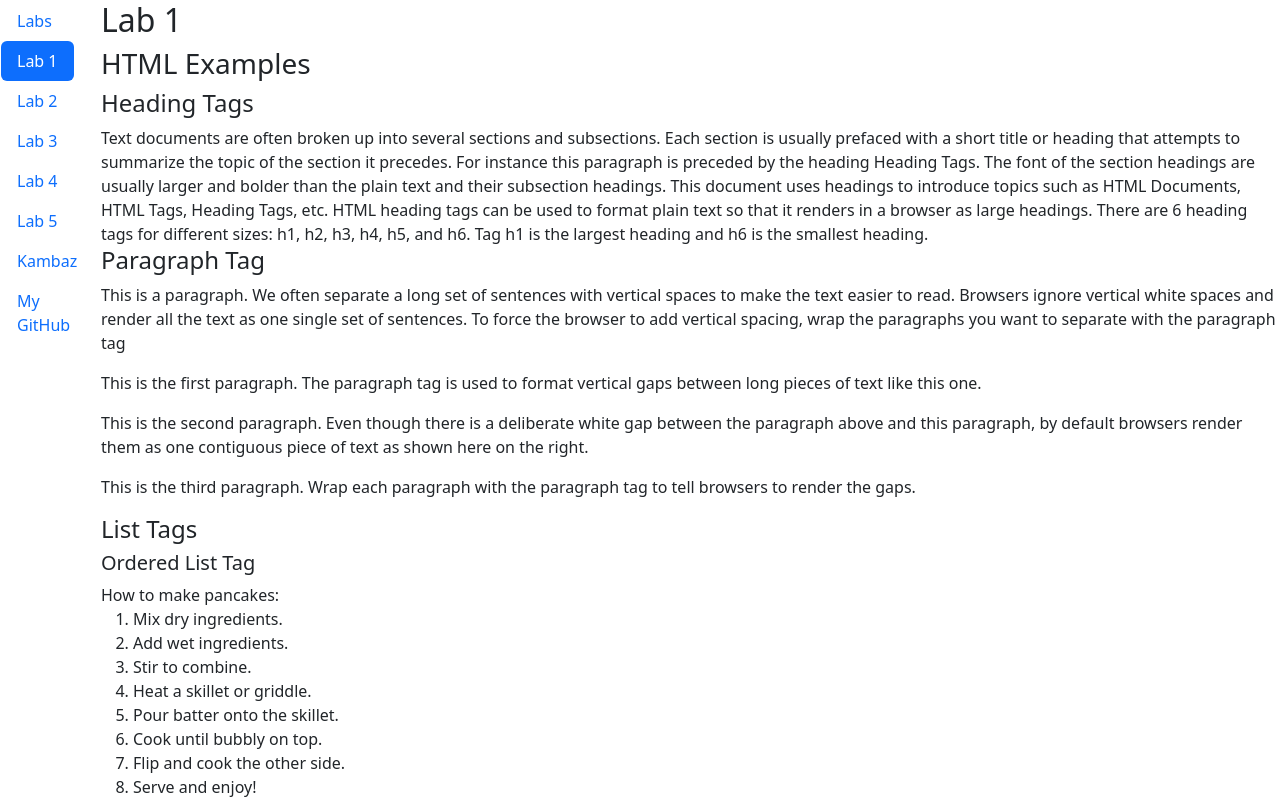
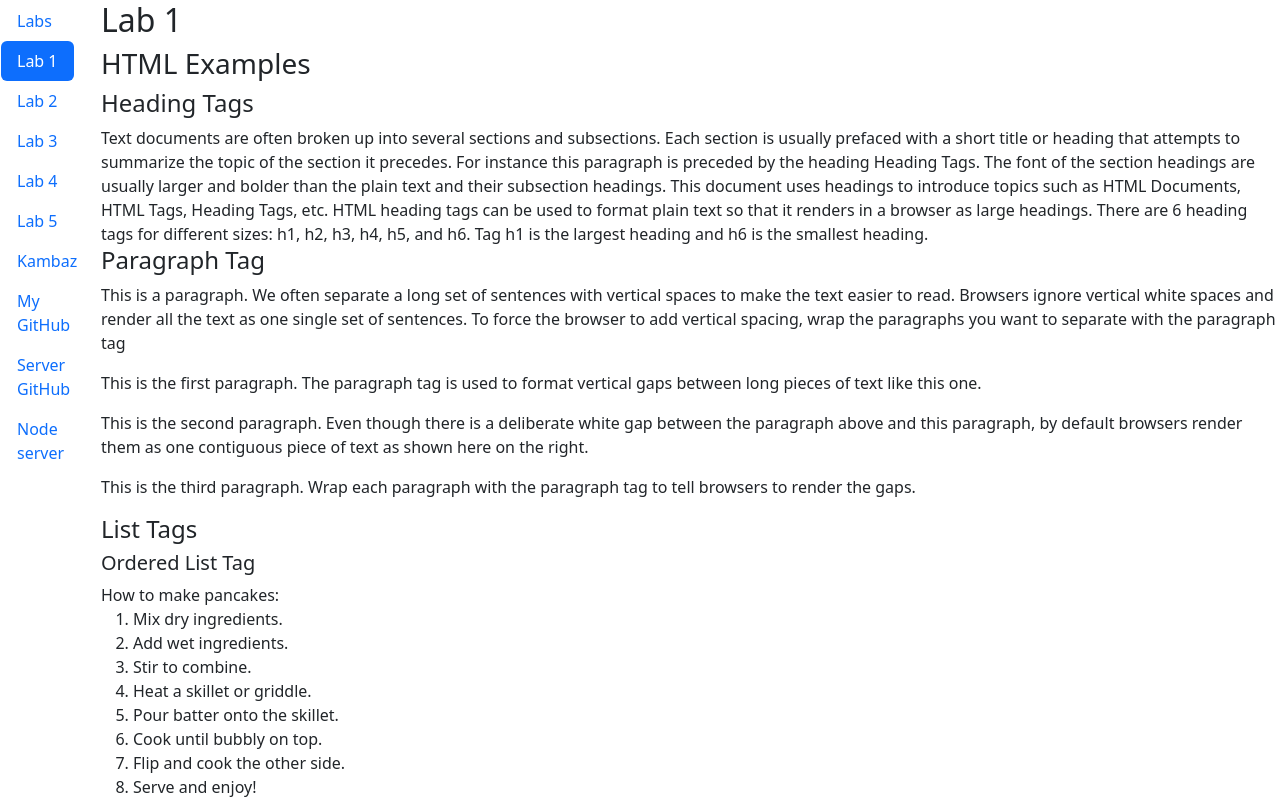
Before and after one commit to kallat-a/kambaz-next-js, a Next.js app: page /labs/lab1 in a window 1280 px wide. Shown: the top 800 px of the page. Built offline with nearby package versions, Linux system fonts and the light colour scheme; no server answers.

Commit message:
Add TOC links for deployed Node server and server GitHub repo

```diff
--- a/app/labs/TOC.tsx
+++ b/app/labs/TOC.tsx
@@ -2,6 +2,8 @@
 import { Nav, NavItem, NavLink } from "react-bootstrap";
 import Link from "next/link";
 import { usePathname } from "next/navigation";
+
+const HTTP_SERVER = process.env.NEXT_PUBLIC_HTTP_SERVER;
 
 export default function TOC() {
   const pathname = usePathname();
@@ -71,6 +73,26 @@ export default function TOC() {
           My GitHub
         </NavLink>
       </NavItem>
+      <NavItem>
+        <NavLink
+          href="https://github.com/kallat-a/kambaz-node-server-app"
+          target="_blank"
+          rel="noopener noreferrer"
+        >
+          Server GitHub
+        </NavLink>
+      </NavItem>
+      {HTTP_SERVER && (
+        <NavItem>
+          <NavLink
+            href={HTTP_SERVER}
+            target="_blank"
+            rel="noopener noreferrer"
+          >
+            Node server
+          </NavLink>
+        </NavItem>
+      )}
     </Nav>
   );
 }
```
